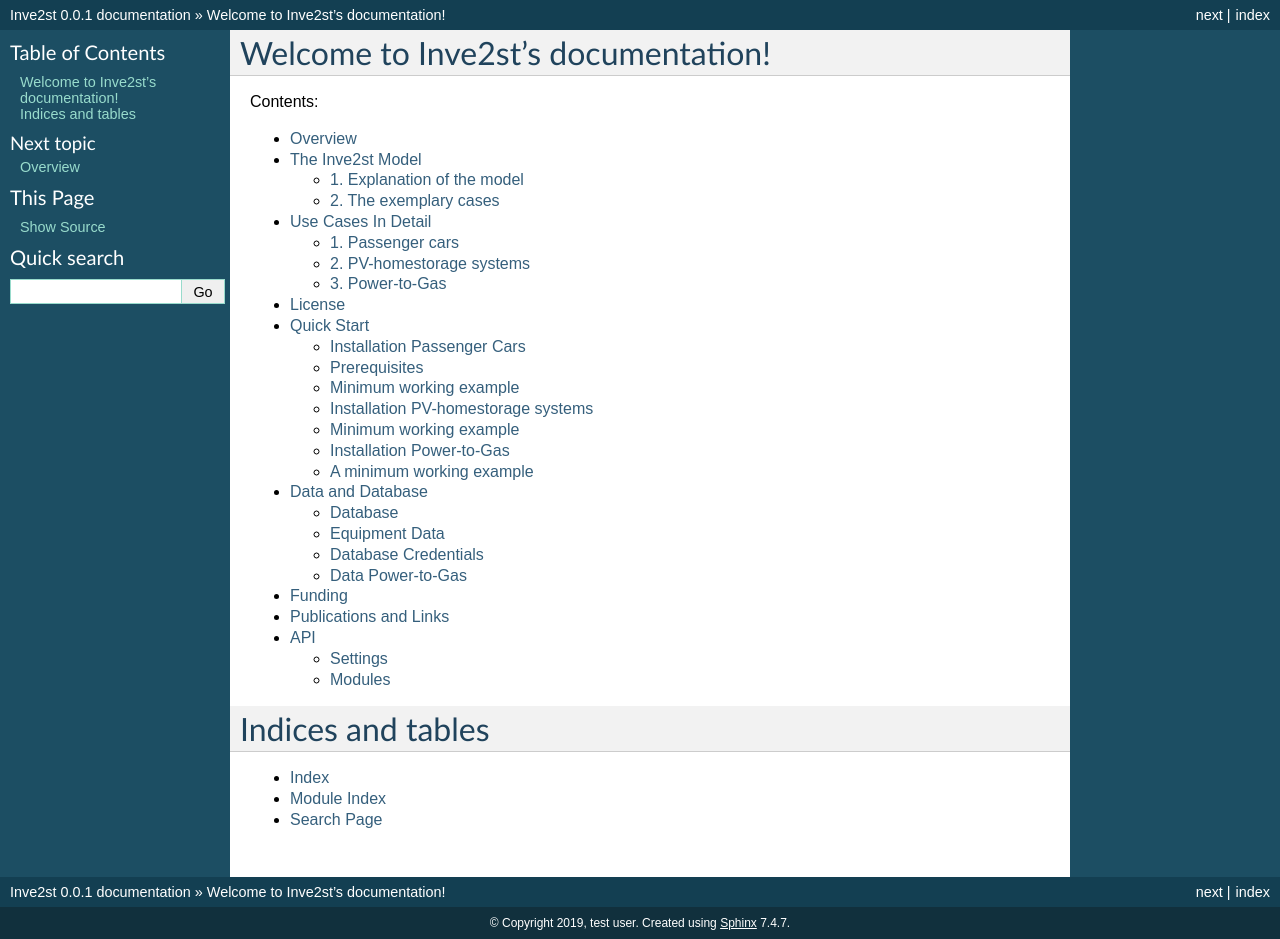
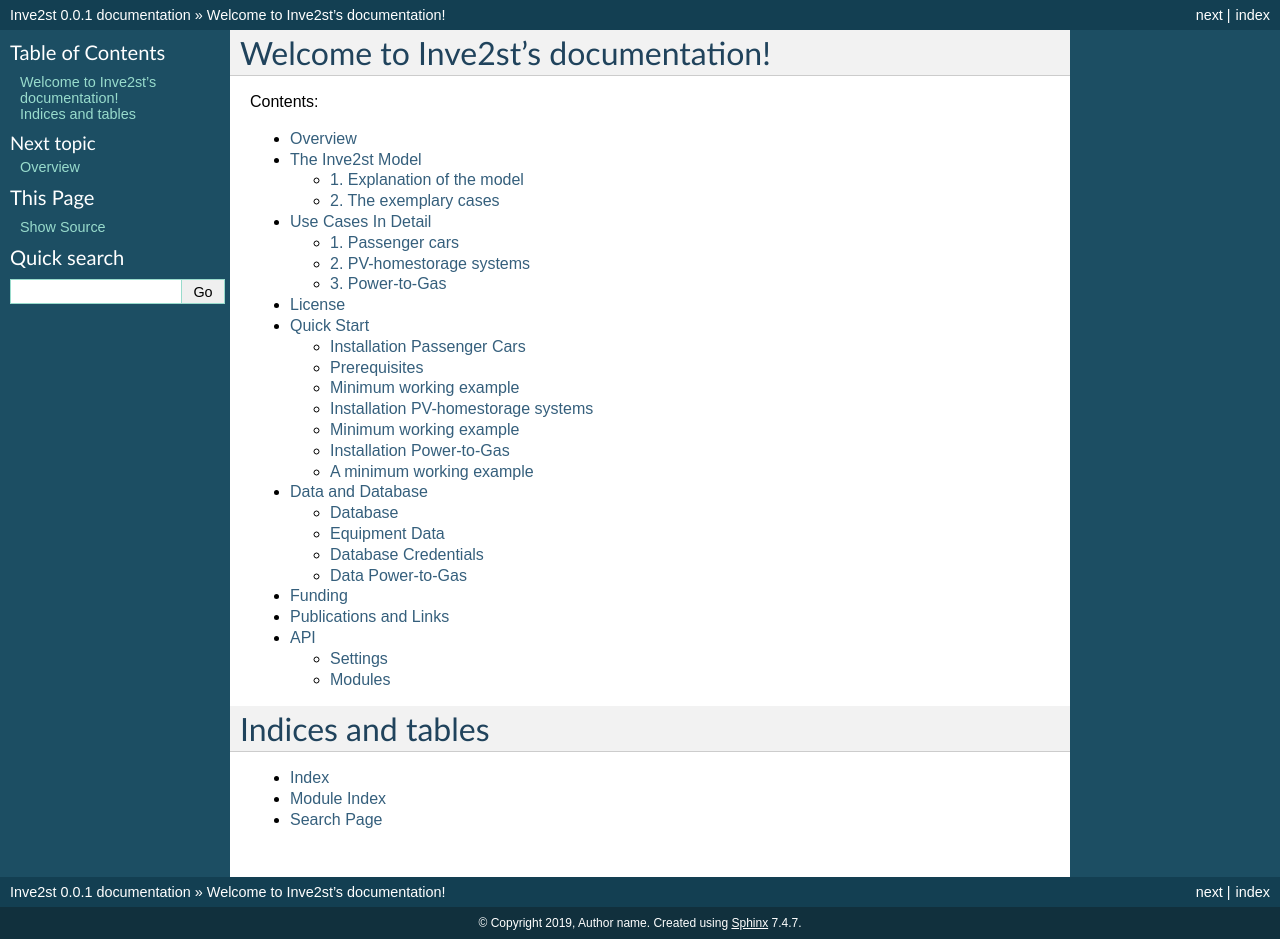
Before and after one commit to CSenkpiel/Inve2st, a Sphinx documentation site: the page built from docs/source/index.rst, in a window 1280 px wide. Built offline with Sphinx 7.4.7, drawn with Linux system fonts in a browser that asks for light colours.

Commit message:
Update conf.py

```diff
--- a/docs/source/conf.py
+++ b/docs/source/conf.py
@@ -47,8 +47,8 @@
 
 # General information about the project.
 project = 'Inve2st'
-copyright = '2019, test user'
-author = 'test user'
+copyright = '2019, Author name'
+author = 'Here goes the author (can be changed in conf.py or let me know:))'
 
 # The version info for the project you're documenting, acts as replacement for
 # |version| and |release|, also used in various other places throughout the
@@ -127,7 +127,7 @@
 # (source start file, target name, title,
 #  author, documentclass [howto, manual, or own class]).
 latex_documents = [
-    (master_doc, 'Inve2st-test.tex', 'Inve2st-test Documentation',
+    (master_doc, 'Inve2st.tex', 'Inve2st Documentation',
      'test user', 'manual'),
 ]
 
@@ -137,7 +137,7 @@
 # One entry per manual page. List of tuples
 # (source start file, name, description, authors, manual section).
 man_pages = [
-    (master_doc, 'Inve2st-test', 'Inve2st-test Documentation',
+    (master_doc, 'Inve2st', 'Inve2st Documentation',
      [author], 1)
 ]
 
@@ -148,7 +148,7 @@
 # (source start file, target name, title, author,
 #  dir menu entry, description, category)
 texinfo_documents = [
-    (master_doc, 'Inve2st-test', 'Inve2st-test Documentation',
-     author, 'Inve2st-test', 'One line description of project.',
+    (master_doc, 'Inve2st', 'Inve2st Documentation',
+     author, 'Inve2st', 'One line description of project.',
      'Miscellaneous'),
 ]
```
